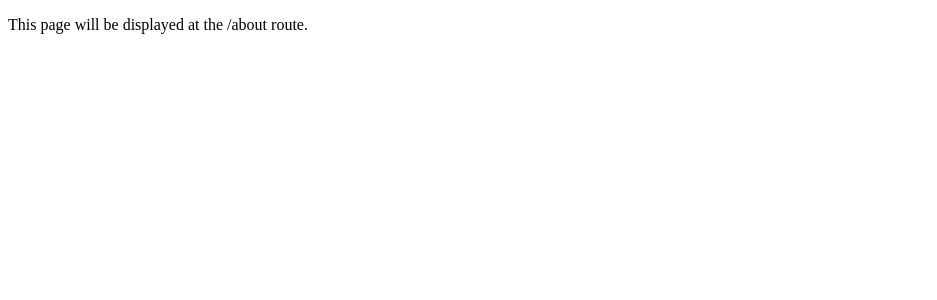
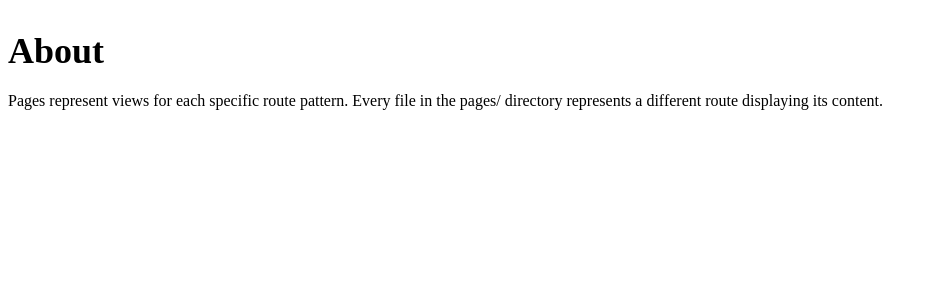
Before and after one commit to lirubao/nuxt-admin, a Nuxt app: page /about in a window 1280 px wide. Shown: the top 300 px of the page, without its empty margins (0-937 px from the left). Built offline with nearby package versions, Linux system fonts and the light colour scheme.

Commit message:
feat: id

```diff
--- a/pages/about.vue
+++ b/pages/about.vue
@@ -1,5 +1,18 @@
 <template>
-    <section>
-        <p>This page will be displayed at the /about route.</p>
-    </section>
+    <div>
+        <h2>About</h2>
+        <p>Pages represent views for each specific route pattern. Every file in the pages/ directory represents a
+            different route displaying its content.</p>
+    </div>
 </template>
+
+<style>
+h2 {
+    margin-bottom: 20px;
+    font-size: 36px;
+}
+
+p {
+    margin: 20px 0;
+}
+</style>
--- a/pages/index.vue
+++ b/pages/index.vue
@@ -1,8 +1,18 @@
 <template>
     <div>
-        <h1>Welcome to the homepage</h1>
-        <AppAlert>
-            This is an auto-imported component
-        </AppAlert>
+        <h2>Home</h2>
+        <p>Pages represent views for each specific route pattern. Every file in the pages/ directory represents a
+            different route displaying its content.</p>
     </div>
 </template>
+
+<style>
+h2 {
+    margin-bottom: 20px;
+    font-size: 36px;
+}
+
+p {
+    margin: 20px 0;
+}
+</style>
--- /dev/null
+++ b/pages/products/[id].vue
@@ -0,0 +1,11 @@
+<template>
+    <div>
+        <p>Products details for {{ id }}</p>
+    </div>
+</template>
+
+<script setup>
+const { id } = useRoute().params
+</script>
+
+<style scoped></style>
--- /dev/null
+++ b/pages/products/index.vue
@@ -0,0 +1,10 @@
+<template>
+    <div>
+        <p>Products</p>
+    </div>
+</template>
+
+<script lang="ts">
+</script>
+
+<style scoped></style>
```
